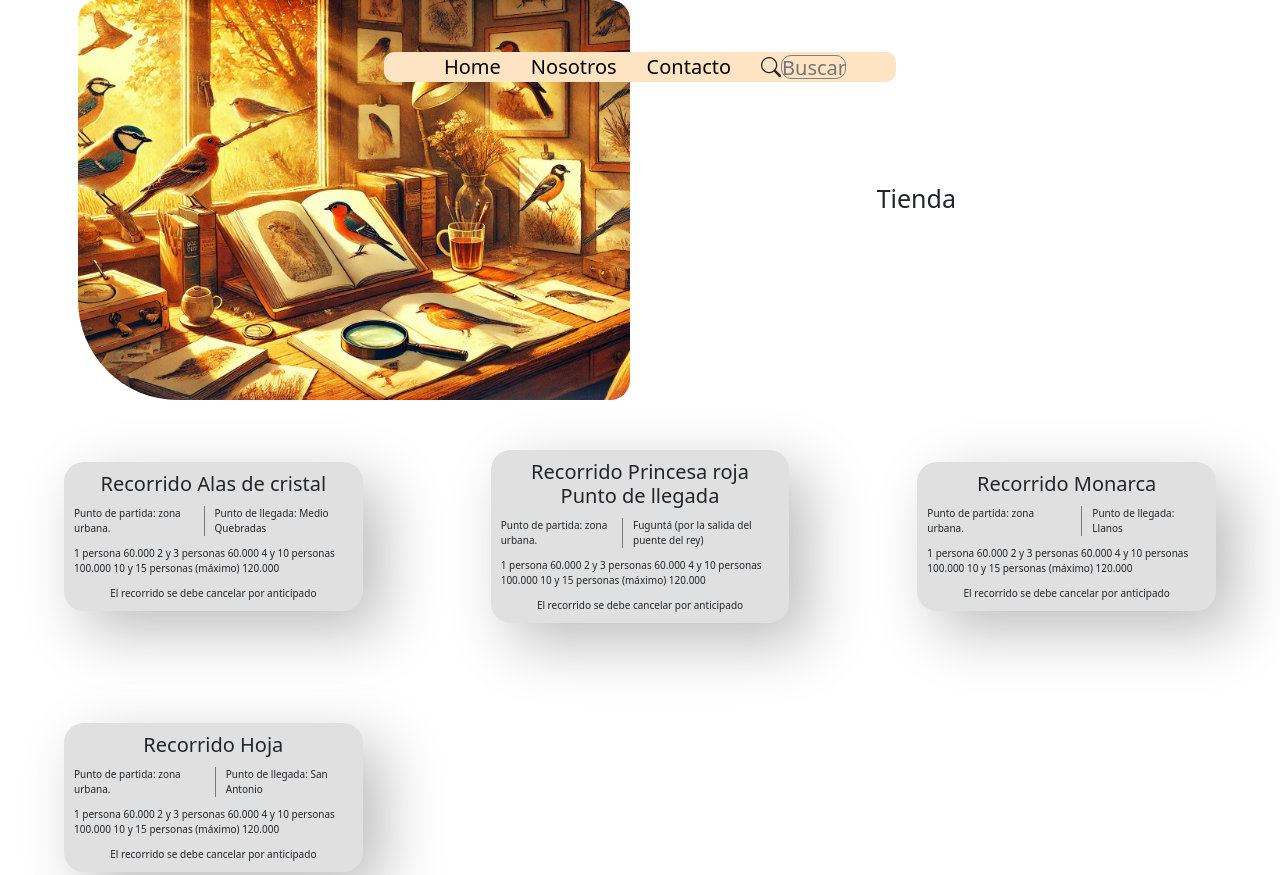
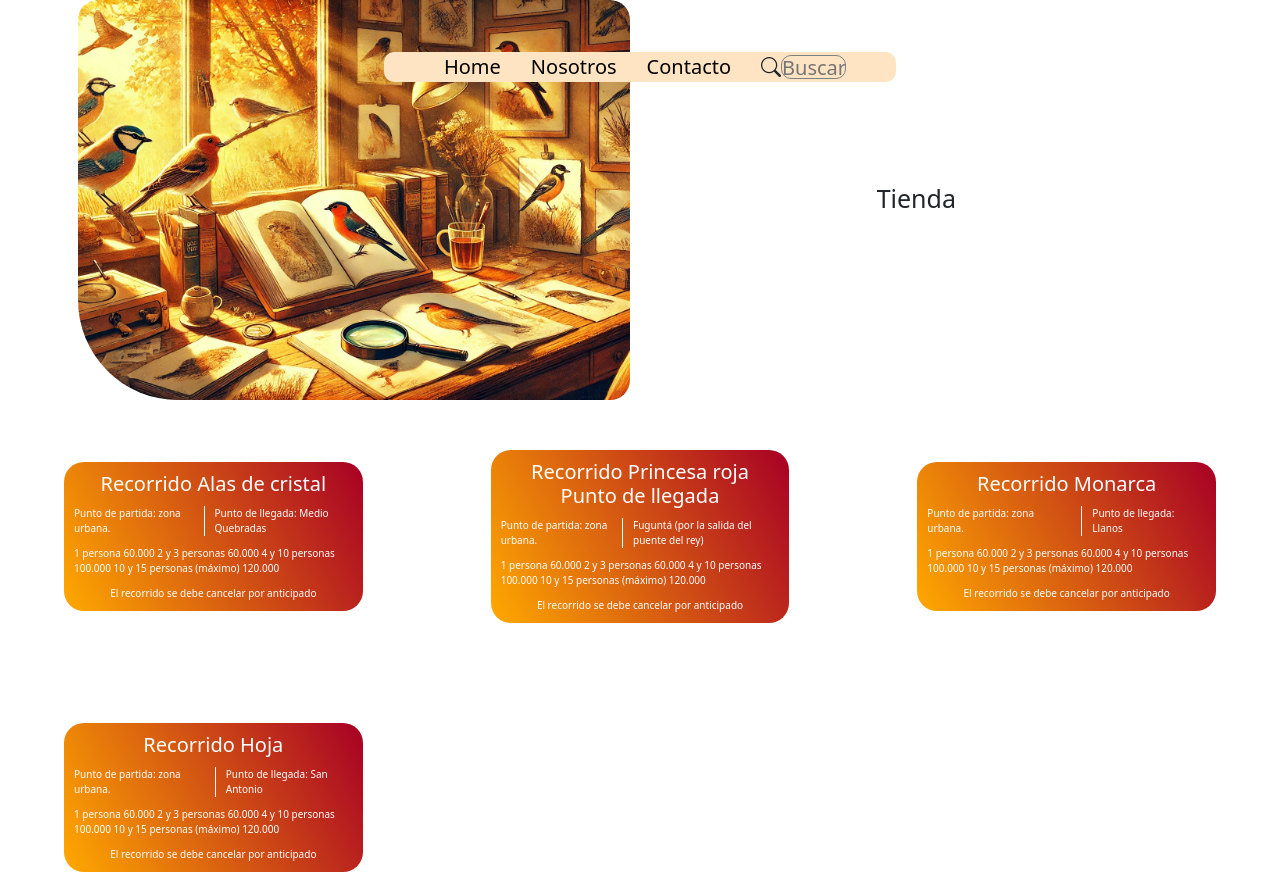
Before and after one commit to biocunboya/biocunboya.github.io, a plain HTML site: page pages/tienda.html in a window 1280 px wide. Shown: the top 875 px of the page. Drawn offline with nearby package versions, Linux system fonts and the light colour scheme; a web font is replaced by a local one.

Commit message:
check point

```diff
--- a/styles.css
+++ b/styles.css
@@ -218,8 +218,10 @@ nav:hover {
 	margin-top: 5rem;
 	border-radius: 20px;
 	background: #e0e0e0;
-	box-shadow: 20px 20px 60px #bebebe,
-		-20px -20px 60px #ffffff;
+	color: #ffffff;
+	background-color: #ffa900;
+background-image: linear-gradient(62deg, #ffa900 0%, #a70025 100%);
+
 }
 
 .card-recorridos h2 {
@@ -232,10 +234,11 @@ nav:hover {
 	flex-direction: row;
 	justify-content: center;
 	align-items: center;
+	/* border-bottom: 1px solid #ffffff; */
 }
 
 .card-recorridos div p:nth-child(1) {
-	border-right: 1px solid #7a7979;
+	border-right: 1px solid #ffffff;
 	padding-right: 1rem;
 }
 
@@ -330,7 +333,7 @@ nav:hover {
 	background-repeat: no-repeat;
 }
 
-.parallax-galeria{
+.parallax-galeria {
 	background-image: url('./imgs/portada1.png');
 }
 
```
